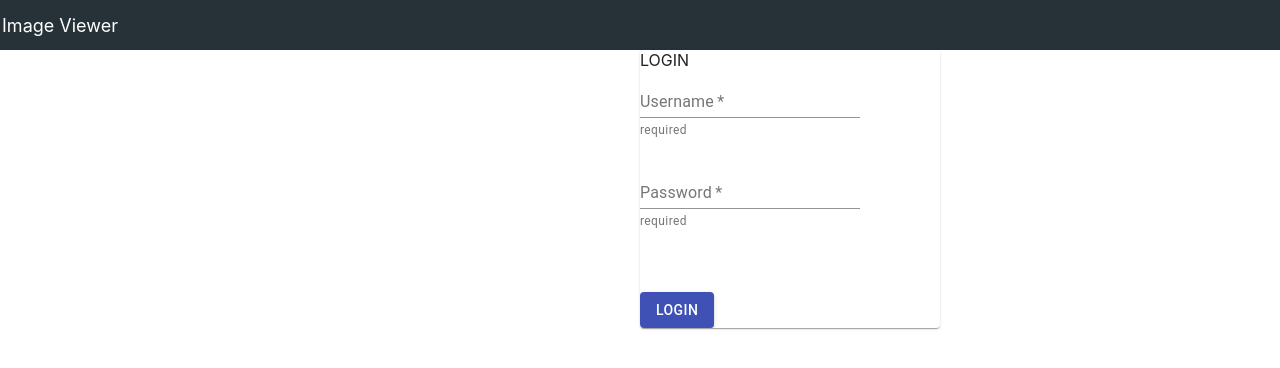
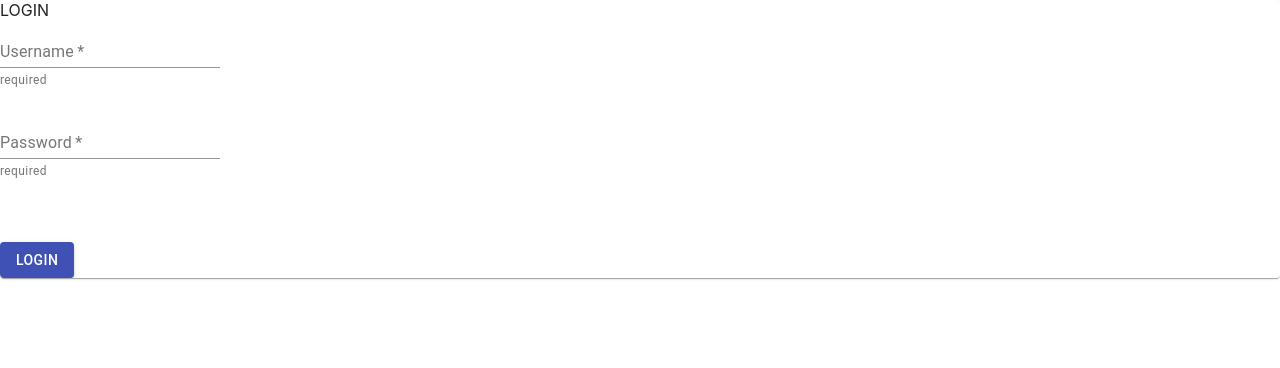
Before and after one commit to upgrad-edu/image-viewer, a React (Create React App) app: page / in a window 1280 px wide. Shown: the top 368 px of the page. Built offline with nearby package versions, Linux system fonts and the light colour scheme.

Commit message:
Adding routing to the index page to navigate to login, home and profile page

```diff
--- /dev/null
+++ b/src/App.js
@@ -0,0 +1,15 @@
+import React from 'react'
+import { Switch, Route } from 'react-router-dom'
+import Login from './screens/login/Login';
+import Home from './screens/home/Home';
+import Profile from './screens/profile/Profile';
+
+const App = () => (
+  <Switch>
+    <Route exact path='/' render={({history}, props) => <Login {...props} history={history}/>} />
+    <Route exact path='/home' render={({history}, props) => <Home {...props} history={history}/>} />
+    <Route exact path='/profile' render={({history}, props) => <Profile {...props} history={history}/>} />
+  </Switch>
+)
+
+export default App;
--- a/src/common/Header.js
+++ b/src/common/header/Header.js
@@ -10,6 +10,12 @@ class Header extends Component {
                 <div class="main-header-logo">
                     <span id="main-header-logo-text">Image Viewer</span>
                 </div>
+                <div class="main-header-searcher">
+                    <div>
+                        <Input></Input>
+                    </div>
+                </div>
+
             </div>
         )
     }
--- a/src/index.js
+++ b/src/index.js
@@ -1,19 +1,12 @@
 import React from 'react';
 import ReactDOM from 'react-dom';
-import Header from './common/Header';
-import Login from './screens/login/Login';
 import './index.css';
+import App from './App';
+import { BrowserRouter } from 'react-router-dom'
 
 ReactDOM.render(
-    <div className="login-card-container">
-        <div className="login-card-header">
-            <Header />
-        </div>
-        <div className="login-card">
-            <Login />
-        </div>
-
-    </div>
-    ,
+    <BrowserRouter>
+    <App />
+</BrowserRouter>,
     document.getElementById('root')
 );
--- a/src/screens/login/Login.js
+++ b/src/screens/login/Login.js
@@ -1,11 +1,14 @@
 import React from 'react'
 import { Component } from "react";
 import Card from '@material-ui/core/Card';
+import CardContent from '@material-ui/core/CardContent';
+import Typography from '@material-ui/core/Typography';
 import FormControl from '@material-ui/core/FormControl';
 import InputLabel from '@material-ui/core/InputLabel';
 import Input from '@material-ui/core/Input';
 import Button from '@material-ui/core/Button';
 import FormHelperText from '@material-ui/core/FormHelperText';
+//import { Redirect } from 'react-router-dom';
 
 import './Login.css'
 
@@ -33,6 +36,7 @@ class Login extends Component {
         if(this.state.username === userName && this.state.loginPassword === passWord) {
             alert("Success!");
             sessionStorage.setItem("access-token", "InstaAccount");
+            window.location.href = "www.google.com";
         }
     }
 
```
Also changed, not shown: public/index.html (+0 -23 lines), src/common/header/Header.css (renamed from src/common/Header.css).
